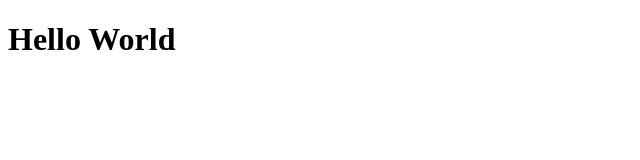
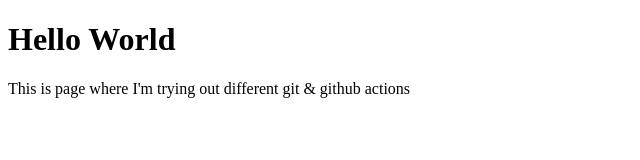
Before and after one commit to jesperkling/learning-git, a plain HTML site: page index.html in a window 1280 px wide. Shown: the whole page, without its empty margins (0-640 px from the left). Drawn offline with Linux system fonts and the light colour scheme.

Commit message:
added a paragraph

```diff
--- a/index.html
+++ b/index.html
@@ -8,5 +8,6 @@
 </head>
 <body>
     <h1>Hello World</h1>
+    <p>This is page where I'm trying out different git & github actions</p>
 </body>
 </html>
```
